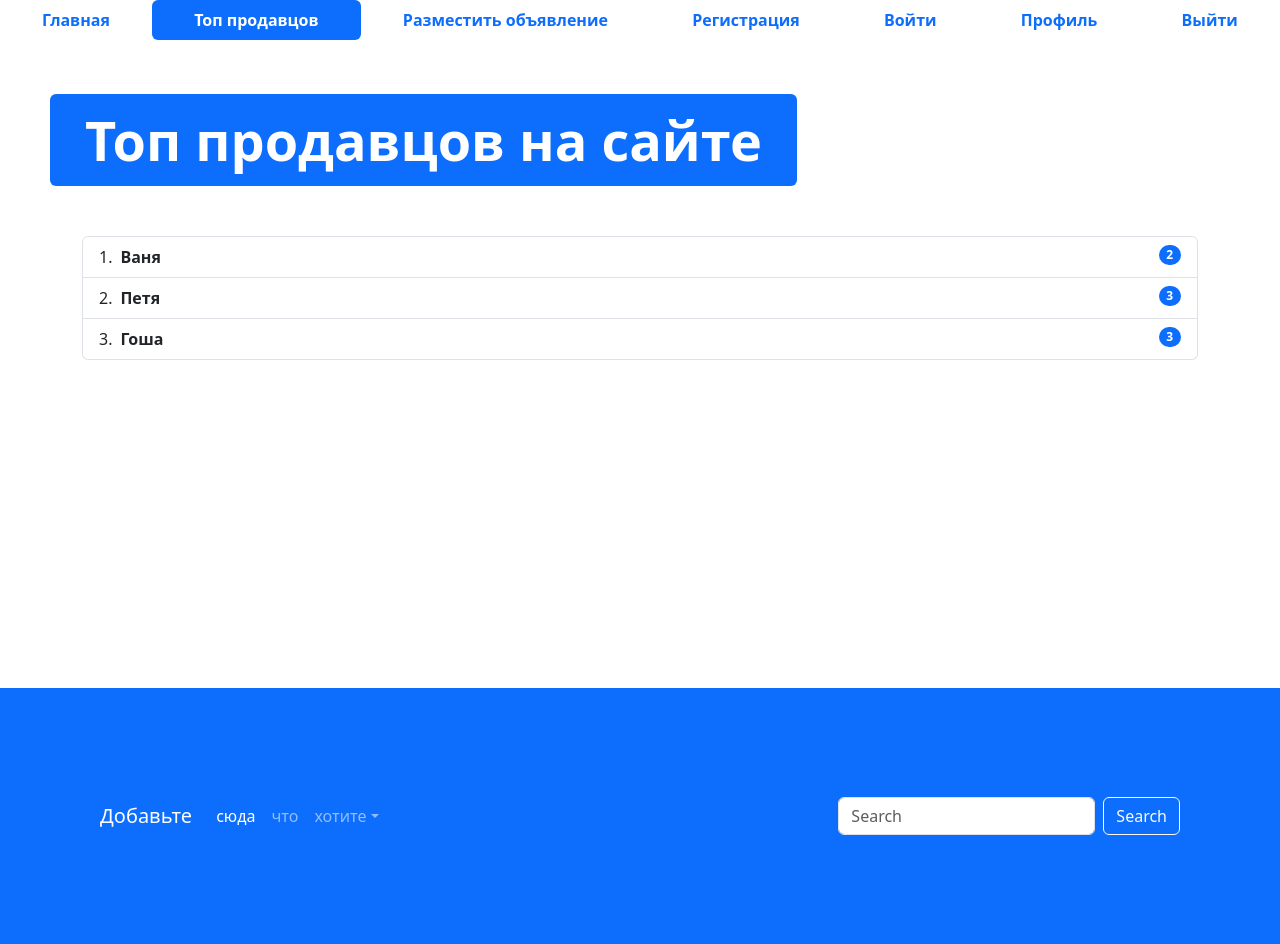
After one commit to Ksumaliya/advertisements, a Django app: page /top-sellers/ in a window 1280 px wide. The commit adds this page. Run offline with Django 4.2, Linux system fonts and the light colour scheme; some libraries are stand-ins or nearby versions.

Commit message:
задание  5_1

```diff
--- a/adver/settings.py
+++ b/adver/settings.py
@@ -118,8 +118,6 @@ USE_TZ = True
 
 STATIC_URL = 'static/'
 
-
-
 # Default primary key field type
 # https://docs.djangoproject.com/en/4.2/ref/settings/#default-auto-field
 
--- a/app_adver/urls.py
+++ b/app_adver/urls.py
@@ -1,6 +1,7 @@
 from django.urls import path
-from .views import index
+from .views import index, top_sellers
 
 urlpatterns = [
-    path('adver', index),
+    path('adver', index, name='main'),
+    path('top-sellers/', top_sellers, name='sellers')
 ]
--- a/app_adver/views.py
+++ b/app_adver/views.py
@@ -3,3 +3,5 @@ from django.http import HttpResponse
 # Create your views here.
 def index(request):
     return render(request, 'index.html')
+def top_sellers(request):
+    return render(request, 'top-sellers.html')
--- /dev/null
+++ b/templates/base.html
@@ -0,0 +1,61 @@
+{% load static %}
+
+<!DOCTYPE html>
+<html lang="en">
+
+<head>
+  <meta charset="UTF-8">
+  <meta http-equiv="X-UA-Compatible" content="IE=edge">
+  <meta name="viewport" content="width=device-width, initial-scale=1.0">
+  <link rel="shortcut icon" href="img/favicon.ico" type="image/x-icon">
+  <link href="{% static 'css/bootstrap.min.css' %}" rel="stylesheet">
+  <link rel="stylesheet" href="{% static 'css/fontello.css' %}">
+  <title>{% block title %}Index {% endblock %}</title>
+</head>
+
+<body>
+{% block header %}
+<ul class="nav nav-pills sticky-top bg-white nav-fill">
+  <li class="nav-item">
+    <a class="nav-link active" aria-current="page" href="{% url 'main' %}">
+      <span style="font-weight: bold;">Главная</span>
+    </a>
+  </li>
+  <li class="nav-item">
+    <a class="nav-link" href="{% url 'sellers'%}"><span style="font-weight: bold;">Топ продавцов</span>
+    </a>
+  </li>
+  <li class="nav-item">
+    <a class="nav-link" href="advertisement-post.html">
+      <span style="font-weight: bold;">Разместить объявление</span>
+    </a>
+  </li>
+  <li class="nav-item">
+    <a class="nav-link" href="register.html">
+      <span style="font-weight: bold;">Регистрация</span>
+    </a>
+  </li>
+  <li class="nav-item">
+    <a class="nav-link" href="login.html">
+      <span style="font-weight: bold;">Войти</span>
+    </a>
+  </li>
+  <li class="nav-item">
+    <a class="nav-link" href="profile.html">
+      <span style="font-weight: bold;">Профиль</span>
+    </a>
+  </li>
+  <li class="nav-item">
+    <a class="nav-link" href="#">
+      <span style="font-weight: bold;">Выйти</span>
+    </a>
+  </li>
+</ul>
+{% endblock %}
+
+{% block content %}
+{% endblock %}
+<script src="{% static 'js/bootstrap.bundle.min.js' %}"></script>
+</body>
+
+</html>
--- a/templates/top-sellers.html
+++ b/templates/top-sellers.html
@@ -1,25 +1,21 @@
-<!DOCTYPE html>
-<html lang="en">
+{% extends 'base.html'%}
+{% load static %}
 
-<head>
-  <meta charset="UTF-8">
-  <meta http-equiv="X-UA-Compatible" content="IE=edge">
-  <meta name="viewport" content="width=device-width, initial-scale=1.0">
-  <link rel="shortcut icon" href="img/favicon.ico" type="image/x-icon">
-  <link href="css/bootstrap.min.css" rel="stylesheet">
-  <link rel="stylesheet" href="css/fontello.css">
-  <title>Index</title>
-</head>
 
-<body>
+{% block title %}
+Топ продавцов
+{% endblock %}
+
+
+{% block header %}
   <ul class="nav nav-pills sticky-top bg-white nav-fill">
     <li class="nav-item">
-      <a class="nav-link"  href="index.html">
+      <a class="nav-link"  href="{% url 'main' %}">
         <span style="font-weight: bold;">Главная</span>
       </a>
     </li>
     <li class="nav-item">
-      <a class="nav-link active" aria-current="page" href="top-sellers.html"><span style="font-weight: bold;">Топ продавцов</span>
+      <a class="nav-link active" aria-current="page" href="{% url 'sellers'%}"><span style="font-weight: bold;">Топ продавцов</span>
       </a>
     </li>
     <li class="nav-item">
@@ -48,6 +44,8 @@
       </a>
     </li>
   </ul>
+  {% endblock %}
+  {% block content %}
   <div class="row">
     <div class="col" style="margin: 50px;">
       <div class="display-2">
@@ -112,7 +110,8 @@
       </div>
     </nav>
   </footer>
-  <script src="js/bootstrap.bundle.min.js"></script>
+{% endblock %}
+  <!-- <script src="js/bootstrap.bundle.min.js"></script>
 </body>
 
-</html>
+</html> -->
```
Also changed, not shown: templates/index.html (+13 -22 lines), db.sqlite3, static/css/bootstrap.min.css (renamed from adver/static/css/bootstrap.min.css), static/css/fontello.css (renamed from adver/static/css/fontello.css), static/img/adv.png (renamed from adver/static/img/adv.png), static/js/bootstrap.bundle.min.js (renamed from adver/static/js/bootstrap.bundle.min.js).
